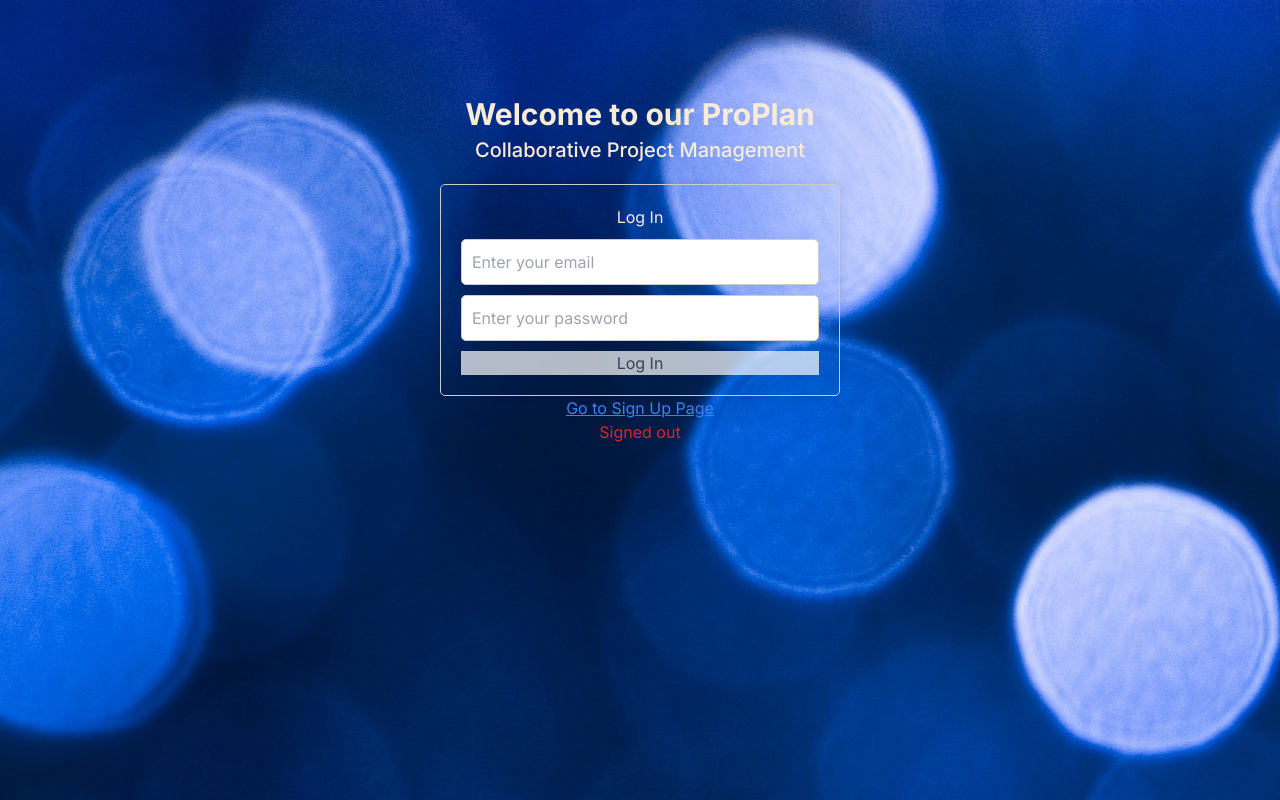
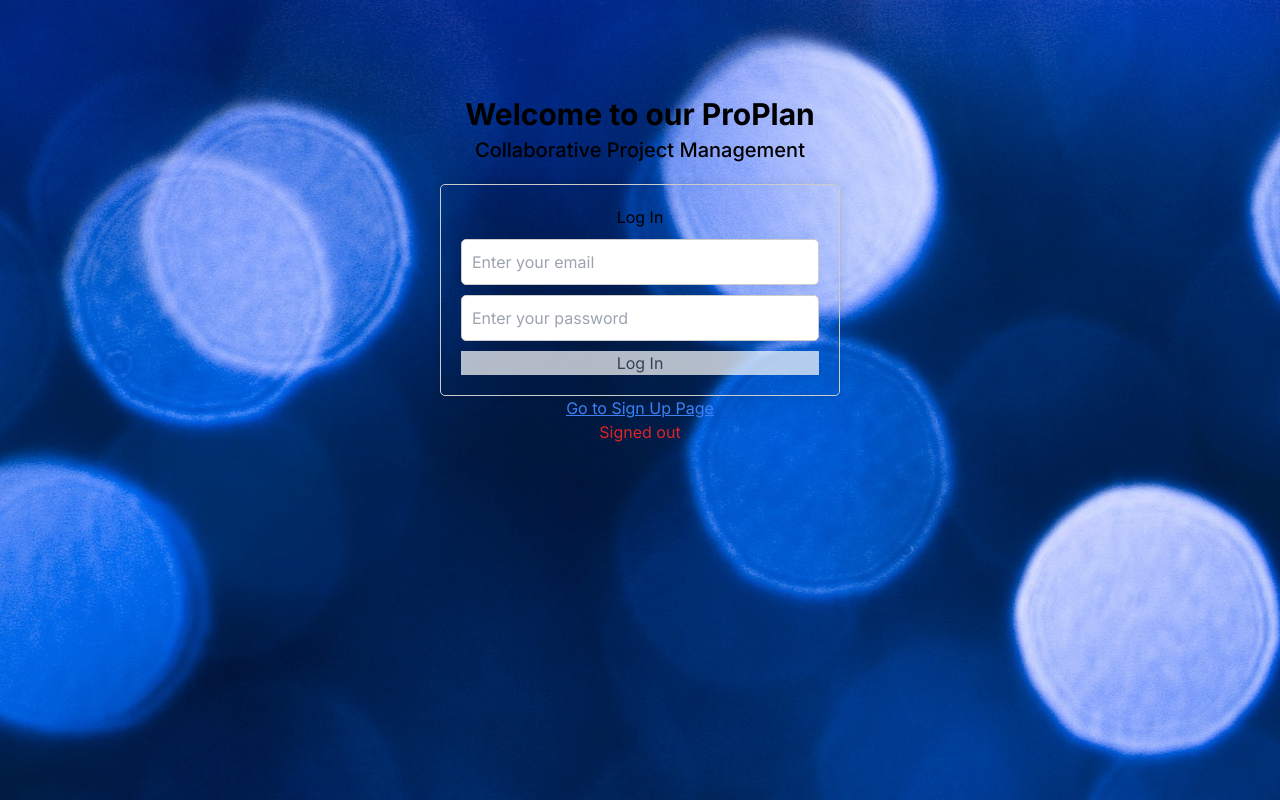
Before and after one commit to Sergei137/cprg-306-Final-Project, a Next.js app: page / in a window 1280 px wide. Built offline with nearby package versions, Linux system fonts and the light colour scheme; no server answers.

Commit message:
testing vercel styles

```diff
--- a/app/globals.css
+++ b/app/globals.css
@@ -7,7 +7,7 @@
 
 
 body {
-  color: antiquewhite;
+  /* color: antiquewhite; */
   margin: 0;
 
   background: url('background.jpg') repeat;
```
